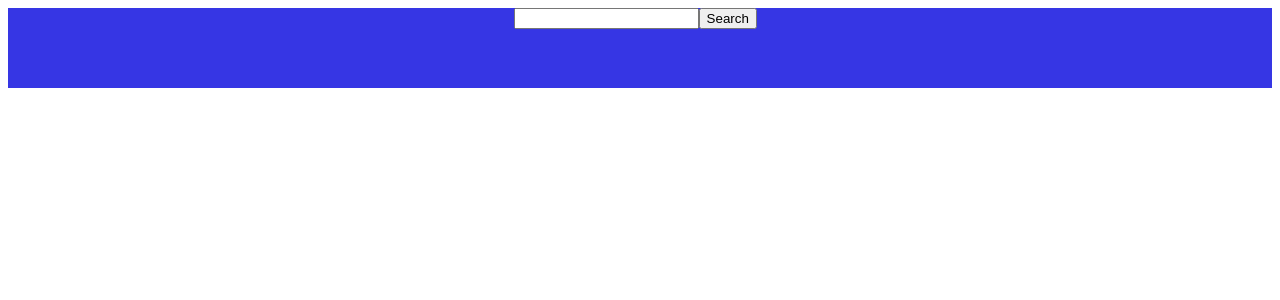
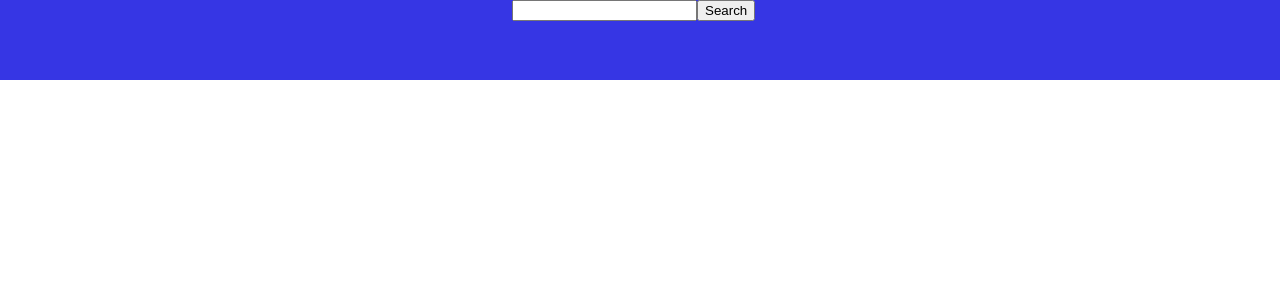
Before and after one commit to stephbuon/democracy-viewer, a React (Create React App) app in the folder frontend/: page /subsetsearch in a window 1280 px wide. Shown: the top 300 px of the page. Built offline with nearby package versions, Linux system fonts and the light colour scheme.

Commit message:
got rid of margin on whole app

```diff
--- /dev/null
+++ b/frontend/public/index.css
@@ -0,0 +1,3 @@
+.nomargin{
+    margin: 0;
+}
--- a/frontend/public/index.html
+++ b/frontend/public/index.html
@@ -9,9 +9,10 @@
       name="description"
       content="Web site created using create-react-app"
     />
-    <title>React App</title>
+    <link rel="stylesheet" href="%PUBLIC_URL%/index.css">
+    <title>Democracy Grapher</title>
   </head>
-  <body>
+  <body class='nomargin'>
     <noscript>You need to enable JavaScript to run this app.</noscript>
     <div id="root"></div>
     <!--
```
